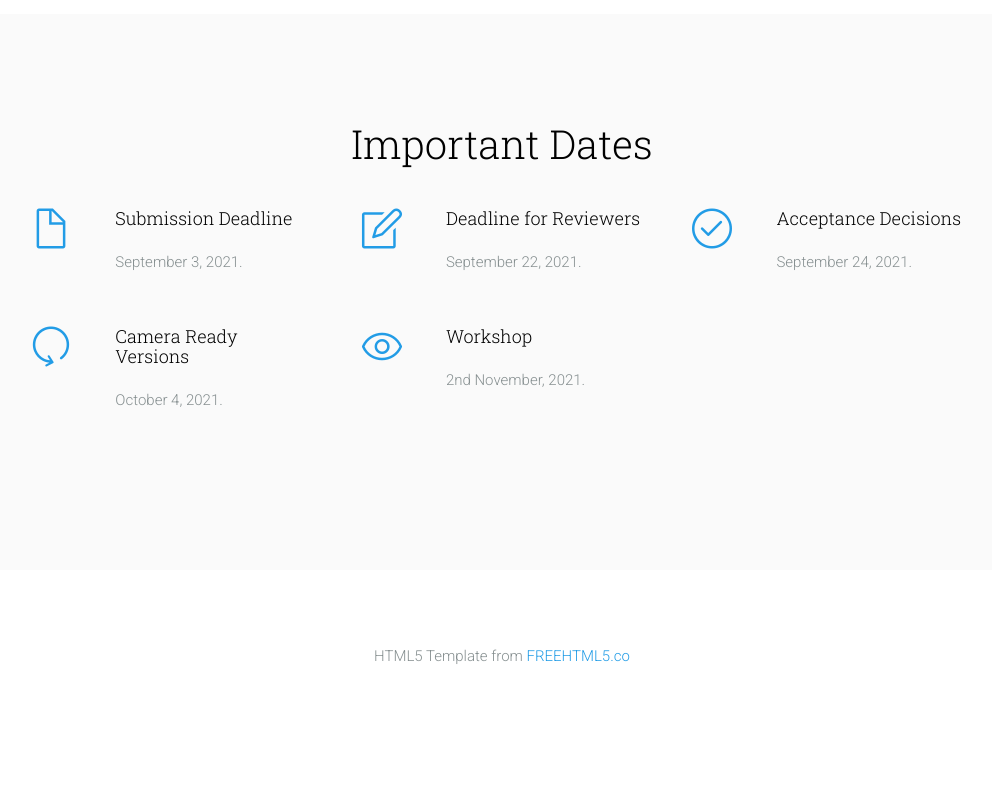
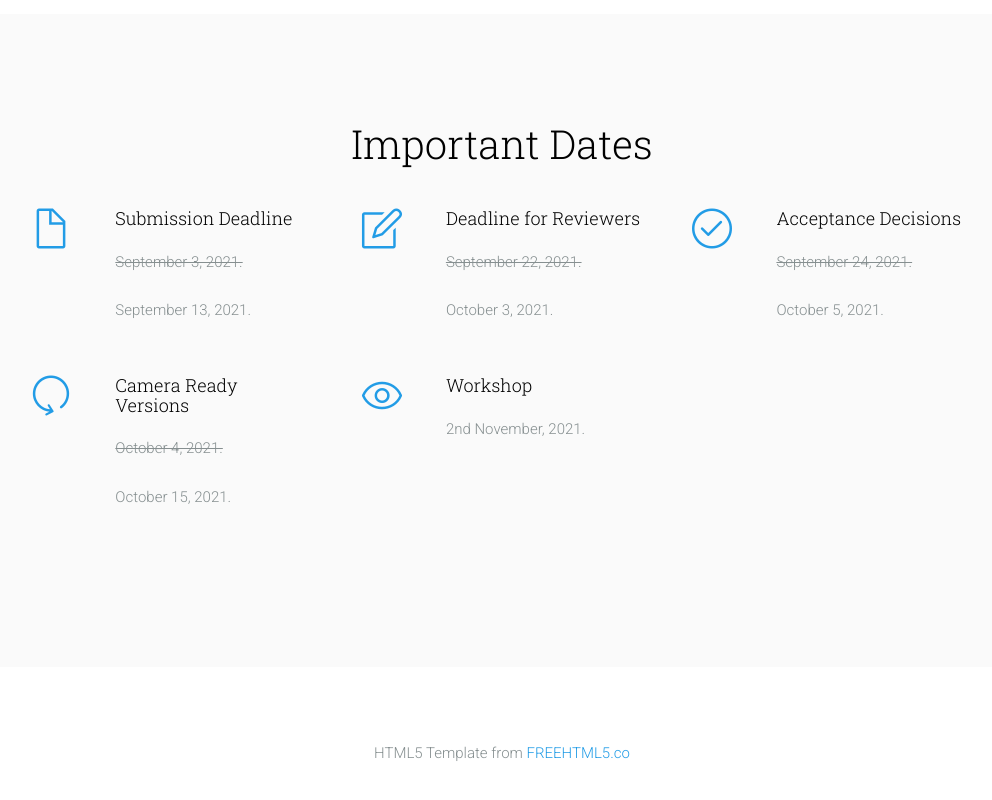
Before and after one commit to ludovicmoncla/sigspatial-geohumanities-2021, a plain HTML site: page index.html in a window 1280 px wide. Shown: the part 4712-5512 px from the top of the page, without its empty margins (138-1130 px from the left). Before the commit the page ends 5477 px from the top, so only its background shows below. Drawn offline with Linux system fonts and the light colour scheme; files whose address does not match are found by name.

Commit message:
update deadline extension

```diff
--- a/index.html
+++ b/index.html
@@ -265,7 +265,8 @@ document.querySelectorAll(".utcToLocal2").forEach(
 								<div class="fh5co-icon to-animate"><i class="icon-doc"></i></div>
 								<div class="fh5co-desc">
 									<h3>Submission Deadline</h3>
-									<p>September 3, 2021.</p>
+									<p><s>September 3, 2021.</s></p>
+									<p>September 13, 2021.</p>
 
 								</div>
 							</div>
@@ -273,7 +274,8 @@ document.querySelectorAll(".utcToLocal2").forEach(
 								<div class="fh5co-icon to-animate"><i class="icon-note"></i></div>
 								<div class="fh5co-desc">
 									<h3>Deadline for Reviewers</h3>
-									<p>September 22, 2021.</p>
+									<p><s>September 22, 2021.</s></p>
+									<p>October 3, 2021.</p>
 
 								</div>
 							</div>
@@ -282,7 +284,8 @@ document.querySelectorAll(".utcToLocal2").forEach(
 								<div class="fh5co-icon to-animate"><i class="icon-check"></i></div>
 								<div class="fh5co-desc">
 									<h3>Acceptance Decisions</h3>
-									<p>September 24, 2021. </p>
+									<p><s>September 24, 2021. </s></p>
+									<p>October 5, 2021. </p>
 
 								</div>
 							</div>
@@ -290,7 +293,8 @@ document.querySelectorAll(".utcToLocal2").forEach(
 								<div class="fh5co-icon to-animate"><i class="icon-reload"></i></div>
 								<div class="fh5co-desc">
 									<h3>Camera Ready Versions</h3>
-									<p>October 4, 2021. </p>
+									<p><s>October 4, 2021. </s></p>
+									<p>October 15, 2021. </p>
 
 								</div>
 							</div>
```
Also changed, not shown: call-for-papers.html (+3 -3 lines).
